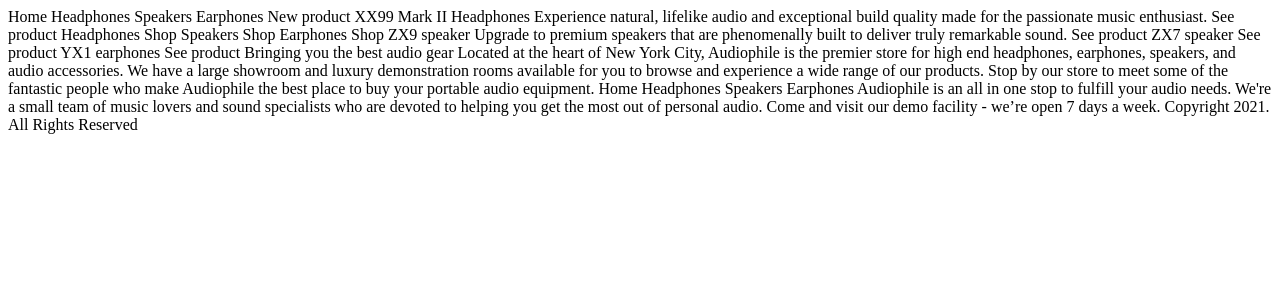
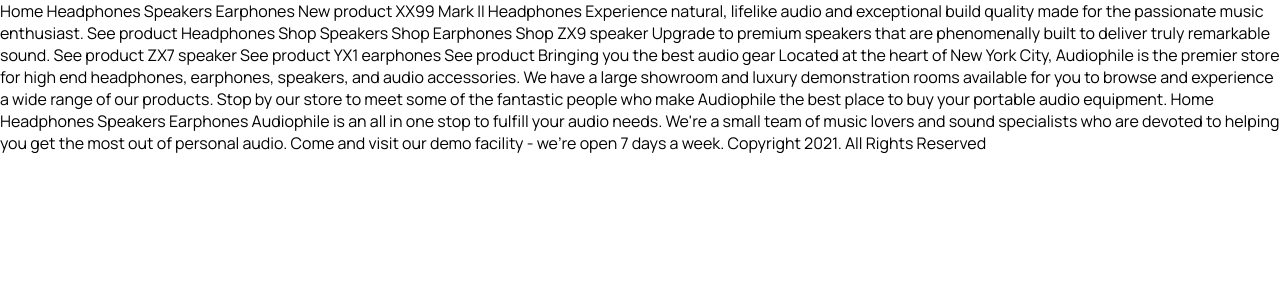
Before and after one commit to For4llx/audiophile, a Django app: page / in a window 1280 px wide. Shown: the top 300 px of the page. Run offline with Django 3.2, Linux system fonts and the light colour scheme.

Commit message:
added static

```diff
--- /dev/null
+++ b/website/static/website/css/dist/main.css
@@ -0,0 +1 @@
+*{padding:0;margin:0;box-sizing:border-box;font-family:"Manrope",sans-serif}a{text-decoration:none}li{list-style:none}button{border:none;background-color:rgba(0,0,0,0)}/*# sourceMappingURL=main.css.map */
--- /dev/null
+++ b/website/static/website/scss/abstracts/_index.scss
@@ -0,0 +1,2 @@
+@forward "../utils/mixins";
+@forward "../utils/variables";
--- /dev/null
+++ b/website/static/website/scss/base/_base.scss
@@ -0,0 +1,19 @@
+* {
+    padding: 0;
+    margin: 0;
+    box-sizing: border-box;
+    font-family: 'Manrope', sans-serif;
+}
+
+a {
+    text-decoration: none;
+}
+
+li {
+    list-style: none;
+}
+
+button {
+    border: none;
+    background-color: transparent;
+}
--- /dev/null
+++ b/website/static/website/scss/main.scss
@@ -0,0 +1 @@
+@use "base/base";
--- /dev/null
+++ b/website/static/website/scss/utils/_mixins.scss
@@ -0,0 +1,90 @@
+@mixin h1 {
+    font-family: 'Manrope', sans-serif;
+    font-size: 56px;
+    font-weight: bold;
+    text-transform: uppercase;
+    line-height: 58px;
+    letter-spacing: 2px;
+}
+
+@mixin h2 {
+    font-family: 'Manrope', sans-serif;
+    font-size: 40px;
+    font-weight: bold;
+    text-transform: uppercase;
+    line-height: 44px;
+    letter-spacing: 1.5px;
+}
+
+@mixin h3 {
+    font-family: 'Manrope', sans-serif;
+    font-size: 32px;
+    font-weight: bold;
+    text-transform: uppercase;
+    line-height: 36px;
+    letter-spacing: 1.15px;
+}
+
+@mixin h4 {
+    font-family: 'Manrope', sans-serif;
+    font-size: 28px;
+    font-weight: bold;
+    text-transform: uppercase;
+    line-height: 38px;
+    letter-spacing: 2px;
+}
+
+@mixin h5 {
+    font-family: 'Manrope', sans-serif;
+    font-size: 24px;
+    font-weight: bold;
+    text-transform: uppercase;
+    line-height: 33px;
+    letter-spacing: 1.7px;
+}
+
+@mixin h6 {
+    font-family: 'Manrope', sans-serif;
+    font-size: 18px;
+    font-weight: bold;
+    text-transform: uppercase;
+    line-height: 24px;
+    letter-spacing: 1.3px;
+}
+
+@mixin overline {
+    font-family: 'Manrope', sans-serif;
+    font-size: 14px;
+    font-weight: 400;
+    text-transform: uppercase;
+    line-height: 19px;
+    letter-spacing: 10px;
+}
+
+@mixin subtitle {
+    font-family: 'Manrope', sans-serif;
+    font-size: 13px;
+    font-weight: bold;
+    text-transform: uppercase;
+    line-height: 25px;
+    letter-spacing: 1px;
+}
+
+@mixin body {
+    font-family: 'Manrope', sans-serif;
+    font-size: 15px;
+    font-weight: 500;
+    line-height: 25px;
+}
+
+@mixin small {
+    @media screen and (max-width: map-get(480px, small)) {
+        @content;
+    }
+}
+
+@mixin medium {
+    @media screen and (max-width: map-get(768px, medium)) {
+        @content;
+    }
+}
--- /dev/null
+++ b/website/static/website/scss/utils/_variables.scss
@@ -0,0 +1,12 @@
+:root {
+    --primary: #D87D4A;
+    --primary-light: #fbaf85;
+    --black: black;
+    --black-light: #101010;
+    --gray: #F1F1F1;
+    --gray-light: #FAFAFA;
+    --white: white;
+    --error: #CD2C2C;
+    --container: 1110px;
+    --radius: 8px;
+}
--- a/website/templates/website/index.html
+++ b/website/templates/website/index.html
@@ -1,10 +1,14 @@
+{% load static %}
 <!DOCTYPE html>
 <html lang="en">
 <head>
   <meta charset="UTF-8">
   <meta name="viewport" content="width=device-width, initial-scale=1.0">
-
-  <link rel="icon" type="image/png" sizes="32x32" href="./assets/favicon-32x32.png">
+  <link rel="preconnect" href="https://fonts.googleapis.com">
+  <link rel="preconnect" href="https://fonts.gstatic.com" crossorigin>
+  <link href="https://fonts.googleapis.com/css2?family=Manrope:wght@400;500;700&display=swap" rel="stylesheet">
+  <link rel="icon" type="image/png" sizes="32x32" href="{% static "website/assets/favicon-32x32.png" %}">
+  <link rel="stylesheet" href="{% static 'website/css/dist/main.css' %}">
 
   <title>Frontend Mentor | Audiophile e-commerce website</title>
 </head>
```
Also changed, not shown: 2 other files.
